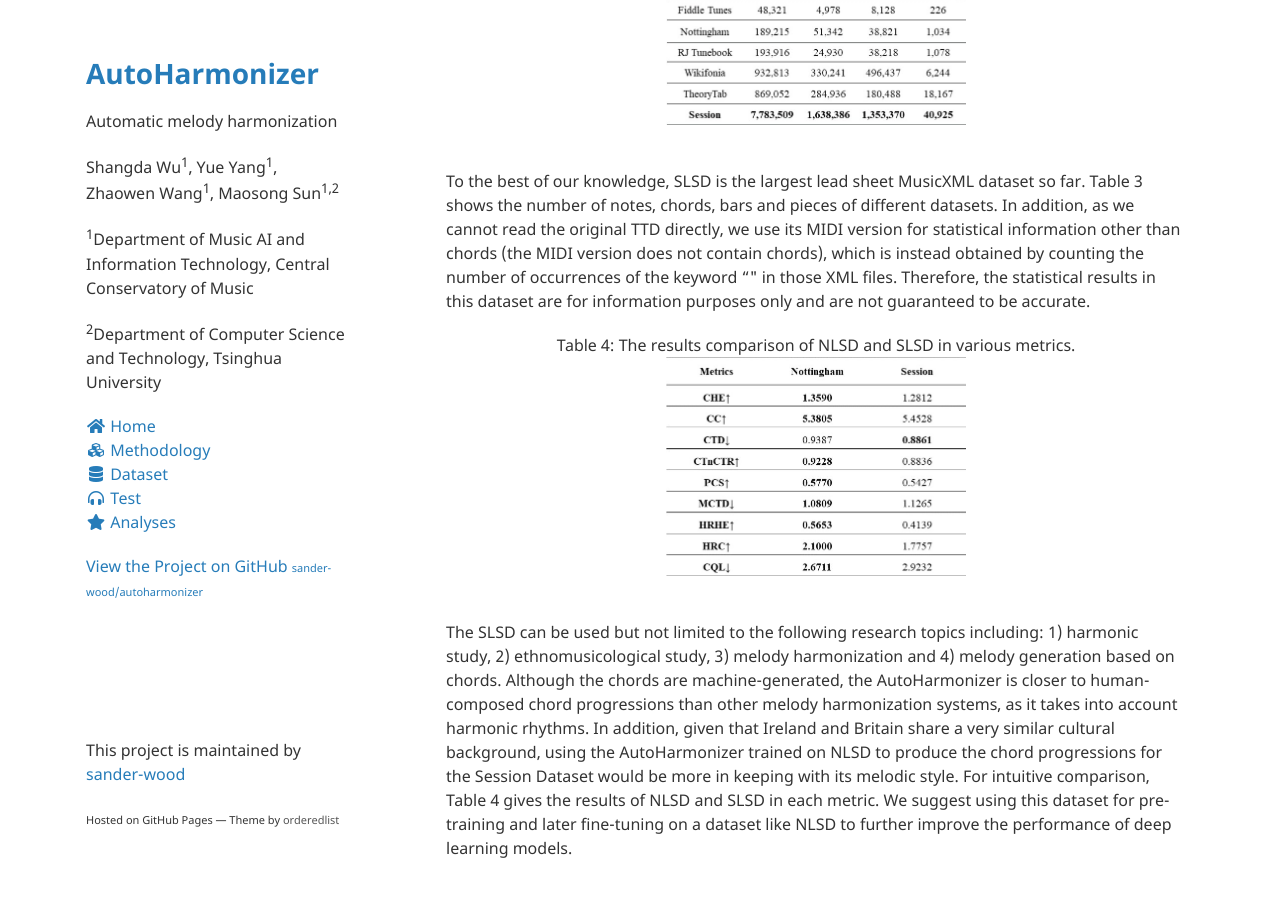
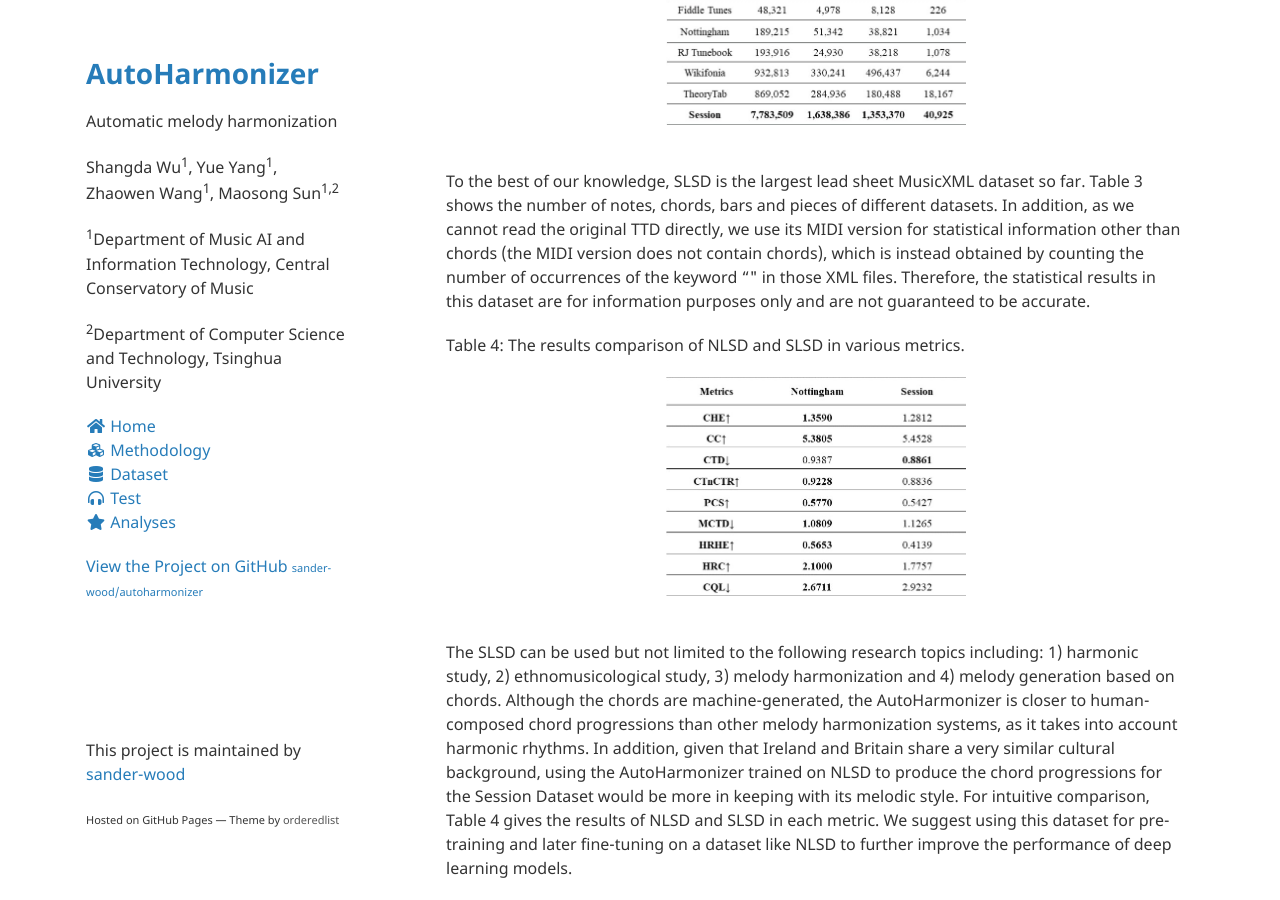
Before and after one commit to sander-wood/autoharmonizer, a Jekyll site: the page built from dataset.md, in a window 1280 px wide and 900 px high, scrolled down 530 px. Built offline with Jekyll 4.4.1, drawn with Linux system fonts in a browser that asks for light colours; nearby versions of some CDN libraries.

Commit message:
Update dataset.md

```diff
--- a/dataset.md
+++ b/dataset.md
@@ -16,8 +16,8 @@ Table 3: Comparison of some existing public lead sheetdatasets and the proposed
 
 To the best of our knowledge, SLSD is the largest lead sheet MusicXML dataset so far. Table 3 shows the number of notes, chords, bars and pieces of different datasets. In addition, as we cannot read the original TTD directly, we use its MIDI version for statistical information other than chords (the MIDI version does not contain chords), which is instead obtained by counting the number of occurrences of the keyword "<chord>" in those XML files. Therefore, the statistical results in this dataset are for information purposes only and are not guaranteed to be accurate.
 
-<center>Table 4: The results comparison of NLSD and SLSD in various metrics.</center>
-
+Table 4: The results comparison of NLSD and SLSD in various metrics.
+<br>
 <center><img src="figs/tbl4.jpg" alt="table4" style="zoom:50%"></center>
 <br>
 
```
